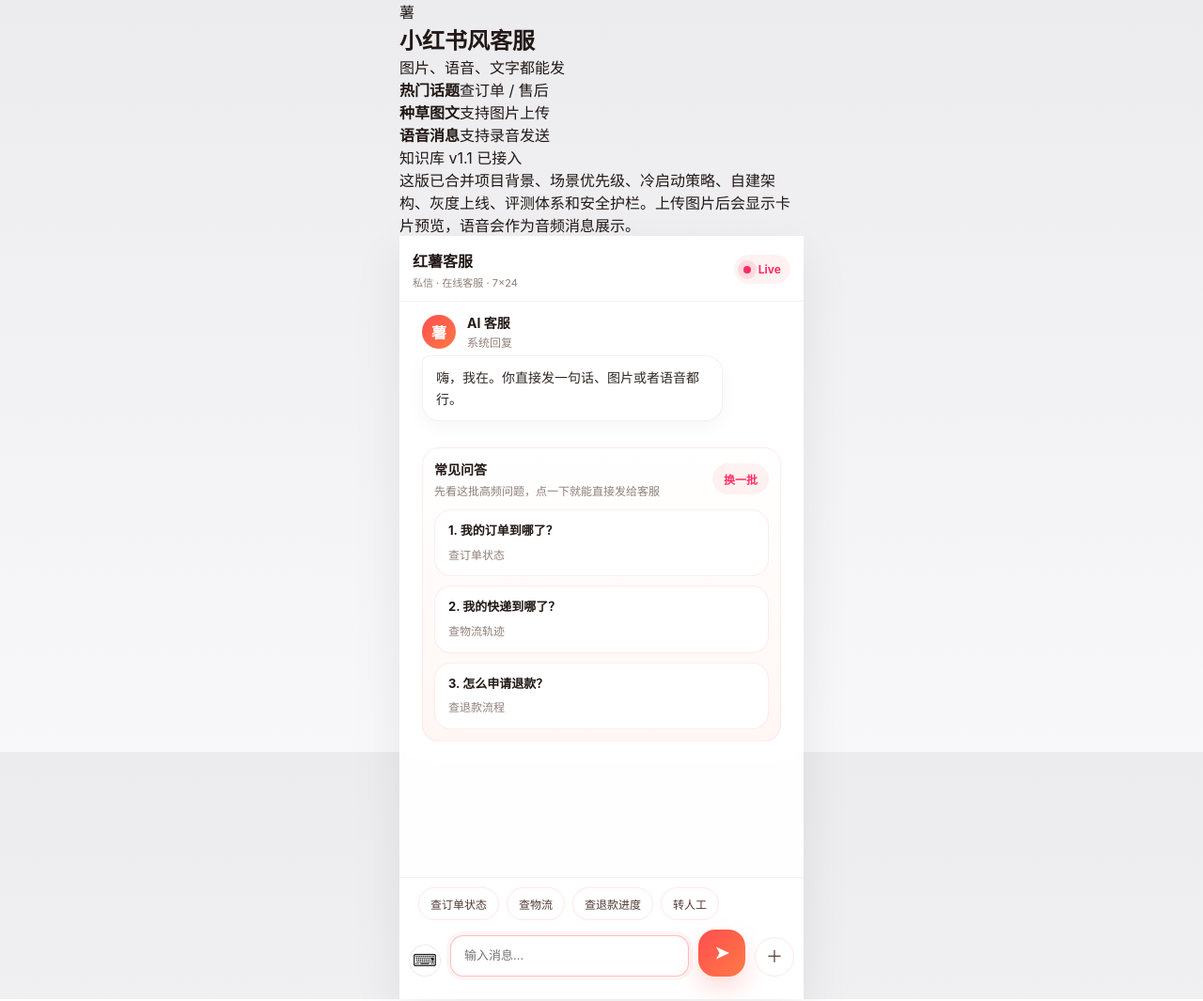
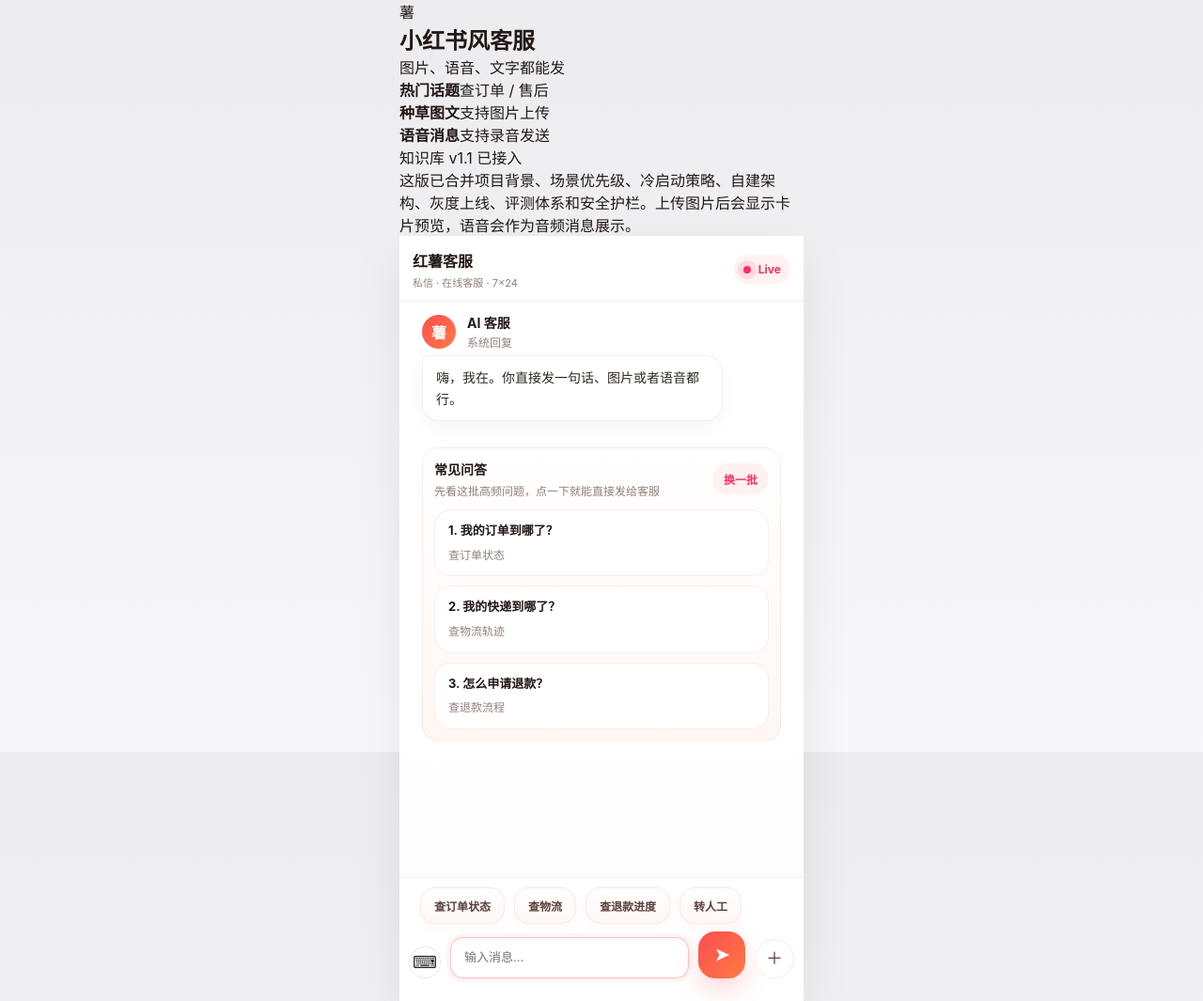
Before and after one commit to yonglin22/kefuAgent, a website: page public/chat.html in a window 1280 px wide. Shown: the whole page at 94% size. Drawn offline with Linux system fonts and the light colour scheme.

Commit message:
Polish quick reply chips

```diff
--- a/public/chat.html
+++ b/public/chat.html
@@ -65,27 +65,34 @@
 
     .quick-row {
       display: flex;
-      gap: 8px;
+      gap: 10px;
       overflow-x: auto;
-      padding: 0 10px 10px;
+      padding: 0 10px 8px;
       scrollbar-width: none;
+      -webkit-overflow-scrolling: touch;
     }
     .quick-row::-webkit-scrollbar { display: none; }
 
     .quick-pill {
       flex: 0 0 auto;
-      border: 1px solid rgba(255,93,93,0.14);
-      background: white;
-      border-radius: 999px;
-      padding: 8px 12px;
+      border: 1px solid rgba(255,77,79,0.12);
+      background: linear-gradient(180deg, #fff, #fff7f6);
+      border-radius: 16px;
+      padding: 10px 14px;
       font-size: 12px;
-      color: #503935;
+      font-weight: 700;
+      color: #5c423c;
       cursor: pointer;
       white-space: nowrap;
+      box-shadow: 0 6px 14px rgba(255,93,93,0.04);
+    }
+
+    .quick-pill:first-child {
+      margin-left: 2px;
     }
 
     .quick-pill:active {
-      background: #fff3f0;
+      background: #fff0ec;
       transform: scale(0.98);
     }
 
```
